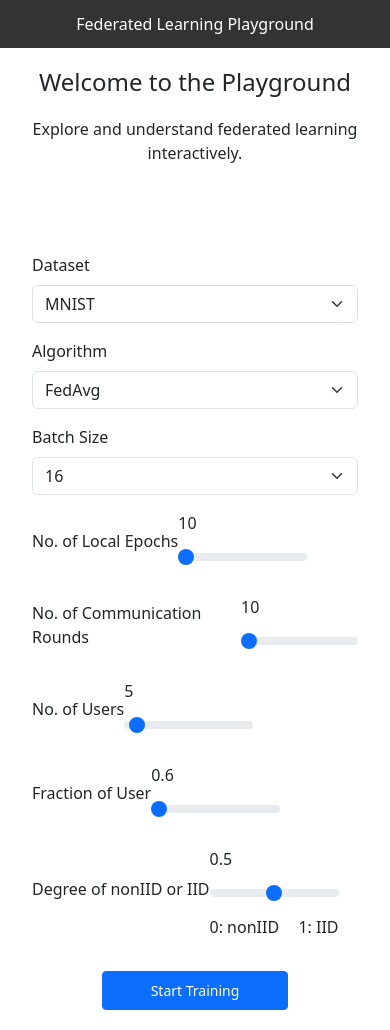
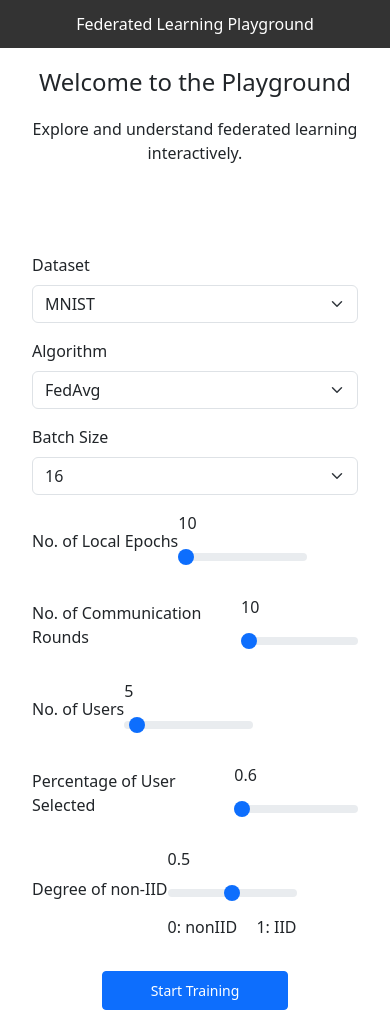
Before and after one commit to Puvan-git/federated-learning, a React (Create React App) app in the folder frontend/: page / in a window 390 px wide. Built offline with nearby package versions, Linux system fonts and the light colour scheme.

Commit message:
minor label update on form

```diff
--- a/frontend/src/Form.js
+++ b/frontend/src/Form.js
@@ -146,7 +146,7 @@ function Form({ onFormSubmit, navigate }) {
                 </div>
 
                 <div className="col-md-12 d-flex align-items-center" >
-                    <label className="form-label col-md-4">Fraction of User</label>
+                    <label className="form-label col-md-4">Percentage of User Selected</label>
 
 
                     <div className="col-md-8 range-display">
@@ -157,8 +157,8 @@ function Form({ onFormSubmit, navigate }) {
                             className="form-range"
                             id="rangeInput"
                             type="range"
-                            min="0.6"
-                            max="1"
+                            min="60"
+                            max="100"
                             step="0.01"
                             value={rangeValueFrac}
                             onChange={(e) => setRangeValueFrac(e.target.value)}
@@ -167,7 +167,7 @@ function Form({ onFormSubmit, navigate }) {
                 </div>
 
                 <div className="col-md-12 d-flex align-items-center" >
-                    <label className="form-label col-md-4">Degree of nonIID or IID</label>
+                    <label className="form-label col-md-4">Degree of non-IID</label>
 
                     <div className="col-md-8 range-display">
                         <label htmlFor="rangeInput" style={{ top: '-1.5rem', left: `calc(${thumbPositionDeg}% - 12px)` }}>
```
